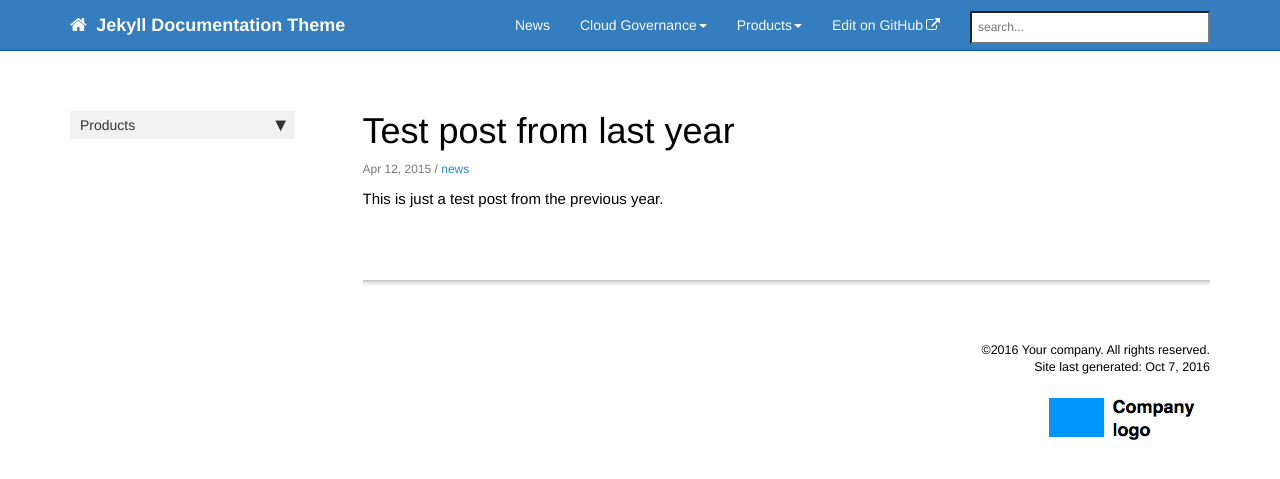
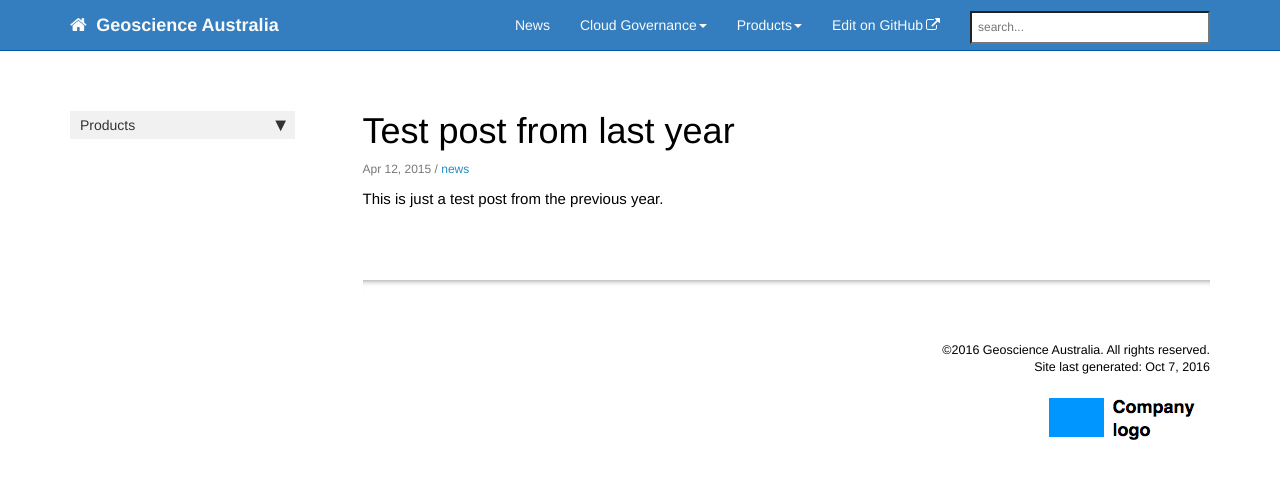
Before and after one commit to GeoscienceAustralia/cloud, a Jekyll site: the page built from docs/_posts/2015-04-12-test-post-last-year.md, in a window 1280 px wide. Shown: the top 479 px of the page. Built offline with Jekyll 4.4.1, drawn with Linux system fonts in a browser that asks for light colours; nearby versions of some CDN libraries; comment, search, counter and statistics services are not loaded.

Commit message:
Update _config.yml

```diff
--- a/docs/_config.yml
+++ b/docs/_config.yml
@@ -4,19 +4,19 @@ output: web
 
 environment: production
 
-topnav_title: Jekyll Documentation Theme
+topnav_title: Geoscience Australia
 # this appears on the top navigation bar next to the home button
 
-site_title: Jekyll theme for documentation
+site_title: Cloud Governance
 # this appears in the html browser tab for the site title (seen mostly by search engines, not users)
 
-company_name: Your company
+company_name: Geoscience Australia
 # this appears in the footer
 
-github_editme_path: tomjohnson1492/documentation-theme-jekyll/blob/gh-pages/pages/
+github_editme_path:
 # if you're using Github, provide the basepath to the branch you've created for reviews, following the sample here. if not, leave this value blank.
 
-disqus_shortname: idrbwjekyll
+disqus_shortname:
 # if you're using disqus for comments, add the shortname here. if not, leave this value blank.
 
 host: 127.0.0.1
@@ -30,9 +30,9 @@ exclude:
   - .gitignore
 # these are the files and directories that jekyll will exclude from the build
 
-feedback_subject_line: Jekyll documentation theme
+feedback_subject_line: Cloud Governance
 
-feedback_email: tomjohnson1492@gmail.com
+feedback_email:
 # used as a contact email for the Feedback link in the top navigation bar
 
 feedback_disable: true
@@ -99,8 +99,8 @@ sidebars:
 - product2_sidebar
 - other
 
-description: "Intended as a documentation theme based on Jekyll for technical writers documenting software and other technical products, this theme has all the elements you would need to handle multiple products with both multi-level sidebar navigation, tags, and other documentation features."
+description: ""
 # the description is used in the feed.xml file
 
 # needed for sitemap.xml file only
-url: http://idratherbewriting.com
+url: http://ga.gov.au/
```
